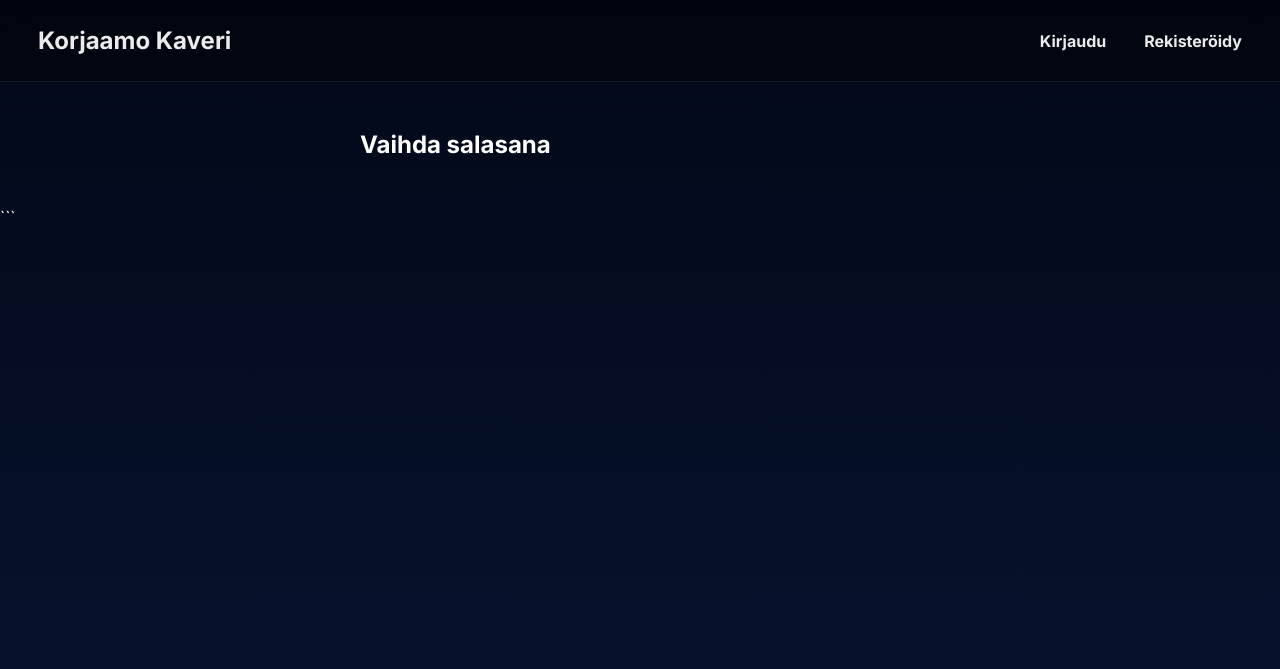
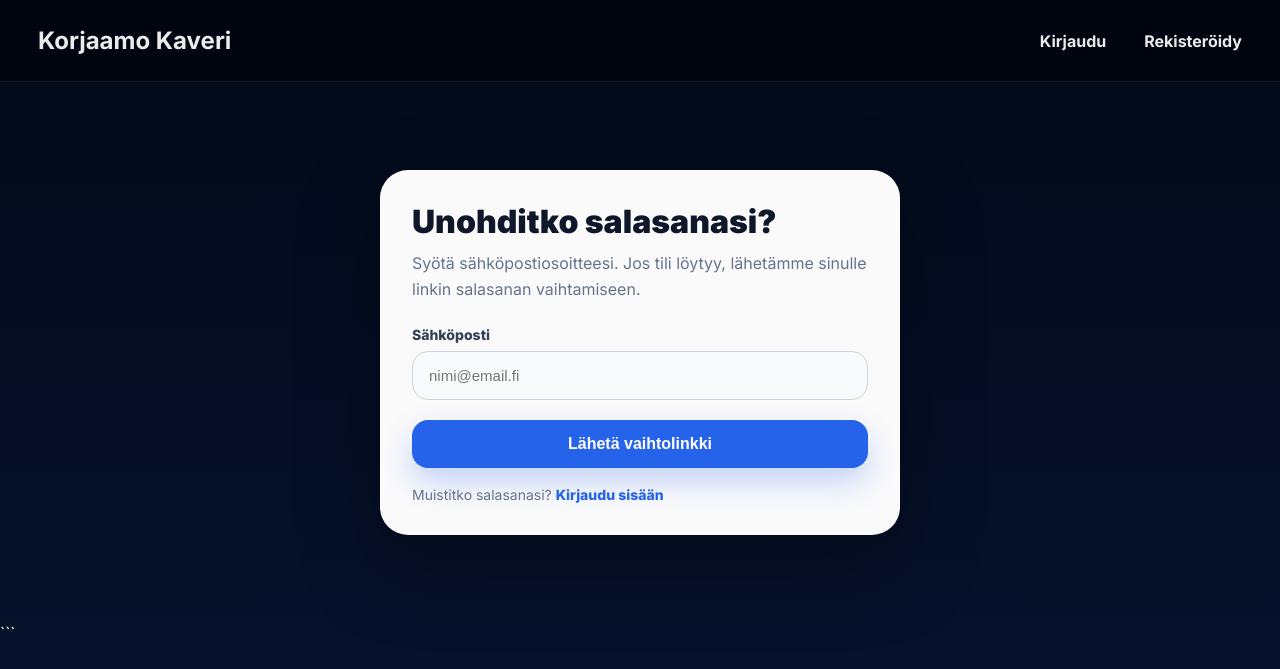
Before and after one commit to korjaamokaveri/korjaamokaveri, a Python web app: template templates/reset_password.html in a window 1280 px wide. Shown: the top 669 px of the page. Run offline with Jinja, Linux system fonts and the light colour scheme; the template is opened without the code that fills it, so the values that code supplies are empty.

Commit message:
Replace reset password template with forgot password template

```diff
--- a/templates/reset_password.html
+++ b/templates/reset_password.html
@@ -1,32 +1,150 @@
 {% extends "base.html" %}
 
-{% block title %}Vaihda salasana{% endblock %}
+{% block title %}Unohdin salasanani{% endblock %}
+
+{% block extra_css %}
+<style>
+    .forgot-wrap {
+        max-width: 560px;
+        margin: 60px auto;
+        padding: 0 20px;
+    }
+
+    .forgot-card {
+        background: rgba(255,255,255,0.98);
+        color: #0f172a;
+        border-radius: 28px;
+        padding: 32px;
+        box-shadow: 0 30px 80px rgba(0,0,0,0.35);
+    }
+
+    .forgot-card h1 {
+        margin: 0 0 10px;
+        font-size: 32px;
+        font-weight: 900;
+    }
+
+    .forgot-card p {
+        margin: 0 0 24px;
+        color: #64748b;
+        line-height: 1.6;
+    }
+
+    .form-group {
+        display: flex;
+        flex-direction: column;
+        gap: 8px;
+    }
+
+    .form-group label {
+        font-size: 14px;
+        font-weight: 800;
+        color: #334155;
+    }
+
+    .form-input {
+        width: 100%;
+        border: 1px solid #cbd5e1;
+        background: #f8fafc;
+        border-radius: 16px;
+        padding: 15px 16px;
+        font-size: 15px;
+        outline: none;
+    }
+
+    .form-input:focus {
+        background: white;
+        border-color: #2563eb;
+        box-shadow: 0 0 0 4px rgba(37,99,235,0.12);
+    }
+
+    .submit-btn {
+        width: 100%;
+        margin-top: 20px;
+        border: 0;
+        background: #2563eb;
+        color: white;
+        border-radius: 16px;
+        padding: 15px 24px;
+        font-size: 16px;
+        font-weight: 900;
+        cursor: pointer;
+        box-shadow: 0 14px 30px rgba(37,99,235,0.25);
+    }
+
+    .submit-btn:hover {
+        background: #1d4ed8;
+    }
+
+    .alert {
+        margin-bottom: 18px;
+        padding: 15px 18px;
+        border-radius: 16px;
+        font-weight: 700;
+    }
+
+    .alert-error {
+        background: #fee2e2;
+        color: #991b1b;
+    }
+
+    .alert-success {
+        background: #dcfce7;
+        color: #166534;
+    }
+
+    .back-link {
+        margin-top: 18px;
+        color: #64748b;
+        font-size: 14px;
+    }
+
+    .back-link a {
+        color: #2563eb;
+        text-decoration: none;
+        font-weight: 800;
+    }
+</style>
+{% endblock %}
 
 {% block content %}
-<div class="card" style="max-width:560px; margin:0 auto;">
-    <h2>Vaihda salasana</h2>
+<div class="forgot-wrap">
+    <div class="forgot-card">
+        <h1>Unohditko salasanasi?</h1>
+        <p>
+            Syötä sähköpostiosoitteesi. Jos tili löytyy, lähetämme sinulle linkin salasanan vaihtamiseen.
+        </p>
 
-    {% if token_valid %}
+        {% if error %}
+            <div class="alert alert-error">{{ error }}</div>
+        {% endif %}
+
+        {% if success %}
+            <div class="alert alert-success">{{ success }}</div>
+        {% endif %}
+
         <form method="POST">
-            <label for="password">Uusi salasana</label>
-            <input id="password" name="password" type="password" required>
+            <div class="form-group">
+                <label for="email">Sähköposti</label>
+                <input
+                    id="email"
+                    class="form-input"
+                    name="email"
+                    type="email"
+                    value="{{ email or '' }}"
+                    placeholder="nimi@email.fi"
+                    required
+                >
+            </div>
 
-            <label for="password2" style="margin-top:14px;">Uusi salasana uudelleen</label>
-            <input id="password2" name="password2" type="password" required>
+            <button class="submit-btn" type="submit">
+                Lähetä vaihtolinkki
+            </button>
+        </form>
 
-            <button class="btn" type="submit" style="margin-top:16px;">Vaihda salasana</button>
-        </form>
-    {% endif %}
-
-    {% if error %}
-        <div class="error">{{ error }}</div>
-    {% endif %}
-
-    {% if success %}
-        <div class="success">{{ success }}</div>
-        <div style="margin-top:16px;">
-            <a class="btn" href="{{ url_for('login') }}">Siirry kirjautumiseen</a>
+        <div class="back-link">
+            Muistitko salasanasi? <a href="{{ url_for('login') }}">Kirjaudu sisään</a>
         </div>
-    {% endif %}
+    </div>
 </div>
 {% endblock %}
```
